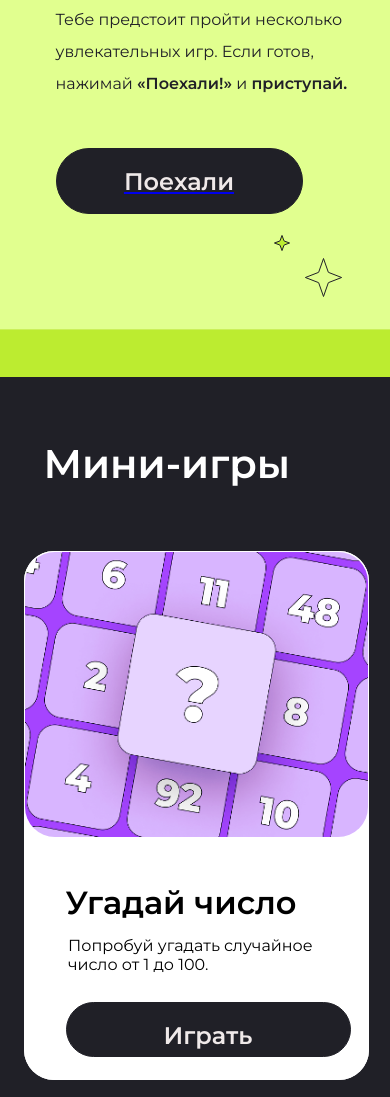
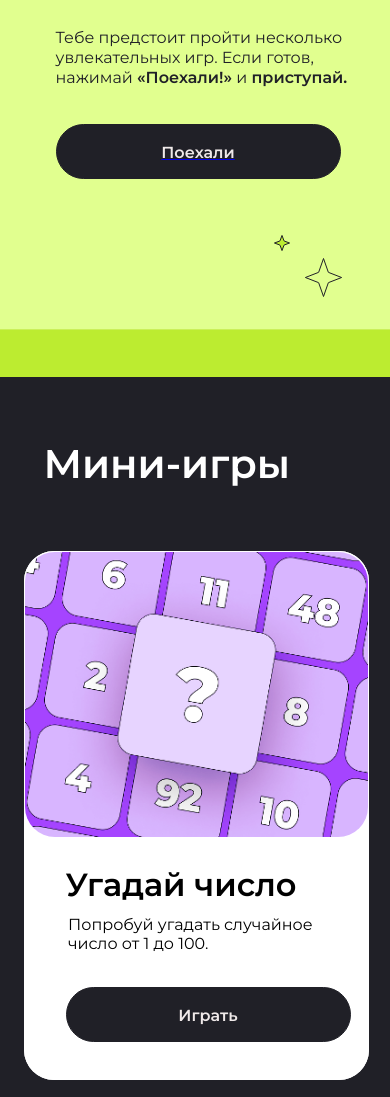
Before and after one commit to elenakos15/li, a plain HTML site: page index.html in a window 390 px wide. Shown: the part 323-1420 px from the top of the page. Drawn offline with Linux system fonts and the light colour scheme.

Commit message:
исправила отступы

```diff
--- a/_mobile.scss
+++ b/_mobile.scss
@@ -36,7 +36,6 @@
   flex-wrap: wrap;
   align-items: center;
 }
-
 
  .head__text {
  padding-left: 7px;
@@ -118,7 +117,6 @@ padding-top: 147px;
     display: none;
   }
 
-
    .pol__geims {
     background: #BCEC30;
     max-width: 425px;
@@ -145,7 +143,6 @@ padding-top: 147px;
   text-align: center;
   color: #000000;
   }
-
 
     .head__text {
       display: flex;
@@ -175,27 +172,13 @@ padding-top: 147px;
   font-size: 40px;
   padding-top: 48px;
   padding-bottom: 48px;
-
-}
-.games-big {
-  display: flex;
-flex-direction: column;
-row-gap: 24px;
-border: 1px solid #ffffff;
-box-sizing: border-box;
-background: #ffffff;
   width: 343px;
-height:  558.63px;
-border-radius: 30px;
-justify-content: flex-end;
-flex-wrap: nowrap;
-align-items: center;
  }
 
   .game-big {
   display: flex;
   flex-direction: column-reverse;
-  row-gap: 14px;
+  row-gap: 1px;
   border: 1px solid #ffffff;
   box-sizing: border-box;
   background: #ffffff;
@@ -220,6 +203,7 @@ align-items: center;
   align-content: center;
   flex-direction: column;
         }
+
   .mob-cart {
   display: flex;
   flex-direction: column-reverse;
@@ -242,7 +226,7 @@ align-items: center;
   border-radius: 27.22px;
   padding-bottom: 32px;
   padding-left: 30px;
-  gap: 14px;
+  gap: 16px;
 
  }
  .prod__img {
@@ -257,6 +241,7 @@ align-items: center;
   line-height: 29.01px;
   text-align: left;
   width: 284.93px;
+  height: 77px;
  }
 
 .content {
@@ -267,6 +252,7 @@ line-height: 19.5px;
 text-align: left;
 width: 280px;
 height: 40px;
+padding-bottom: 16px;
 }
 .content__big {
   font-size: 16px;
@@ -278,7 +264,6 @@ height: 40px;
 }
 .product1 {
   width: 343px;
-  height: 567.63px;
   border-radius: 30px;
   }
 
@@ -305,17 +290,39 @@ height: 40px;
     border-radius: 30px;
     justify-content: flex-start;
     align-content: flex-start;
+    padding-bottom: 16px;
+    padding-top: 32px;
 }
 .prod-info__superbig {
   display: flex;
   flex-wrap: wrap;
   flex-direction: column;
-  row-gap: 24px;
+  row-gap: 16px;
   width: 285px;
-  height: 342px;
+  height: 280px;
   border-radius: 30px;
   padding-left: 29px;
   justify-content: space-between;
+}
+.buton {
+  box-sizing: border-box;
+  display: flex;
+  flex-direction: row;
+  justify-content: center;
+  align-items: center;
+  padding: 16px 28px;
+  gap: 10px;
+  width: 285px;
+  height: 55px;
+  background: #202027;
+  color: #efe9e9;
+  border: 1px solid #202027;
+  border-radius: 60px;
+  font-family: Montserrat;
+  font-size: 16px;
+  font-weight: 600;
+  line-height: 23px;
+  text-align: center;
 }
 .button {
   box-sizing: border-box;
@@ -332,9 +339,9 @@ height: 40px;
         border: 1px solid #202027;
         border-radius: 60px;
         font-family: Montserrat;
-        font-size: 24px;
+        font-size: 16px;
         font-weight: 600;
-        line-height: 34.01px;
+        line-height: 23px;
         text-align: center;
         flex: none;
 }
@@ -380,7 +387,7 @@ height: 40px;
           align-content: center;
           flex-direction: column;
         }
-        .top-text {
+        .top_text {
           font-size: 16px;
           font-weight: 400;
           line-height: 19.5px;
--- a/_tabler.scss
+++ b/_tabler.scss
@@ -114,8 +114,9 @@
                 line-height: 32px;
                 text-align: left;
                 color: #202027;
-                padding-bottom: 48px;
-                width: 500px;
+                padding-bottom: 36px;
+                padding-top: 24px;
+                width: 475px;
                 }
 
             .head__text {
--- a/stl.scss
+++ b/stl.scss
@@ -517,7 +517,7 @@ text-transform: uppercase;
       padding-bottom: 144px;
       padding-left: 48px;
       padding-top: 48px;
-      justify-content: space-evenly;
+      justify-content: space-between;
     }
 .games {
   display: flex;
```
Also changed, not shown: _mobile.css, _tabler.css, stl.css, 3 other files. Lines whose indentation alone changed are shown as unchanged.
